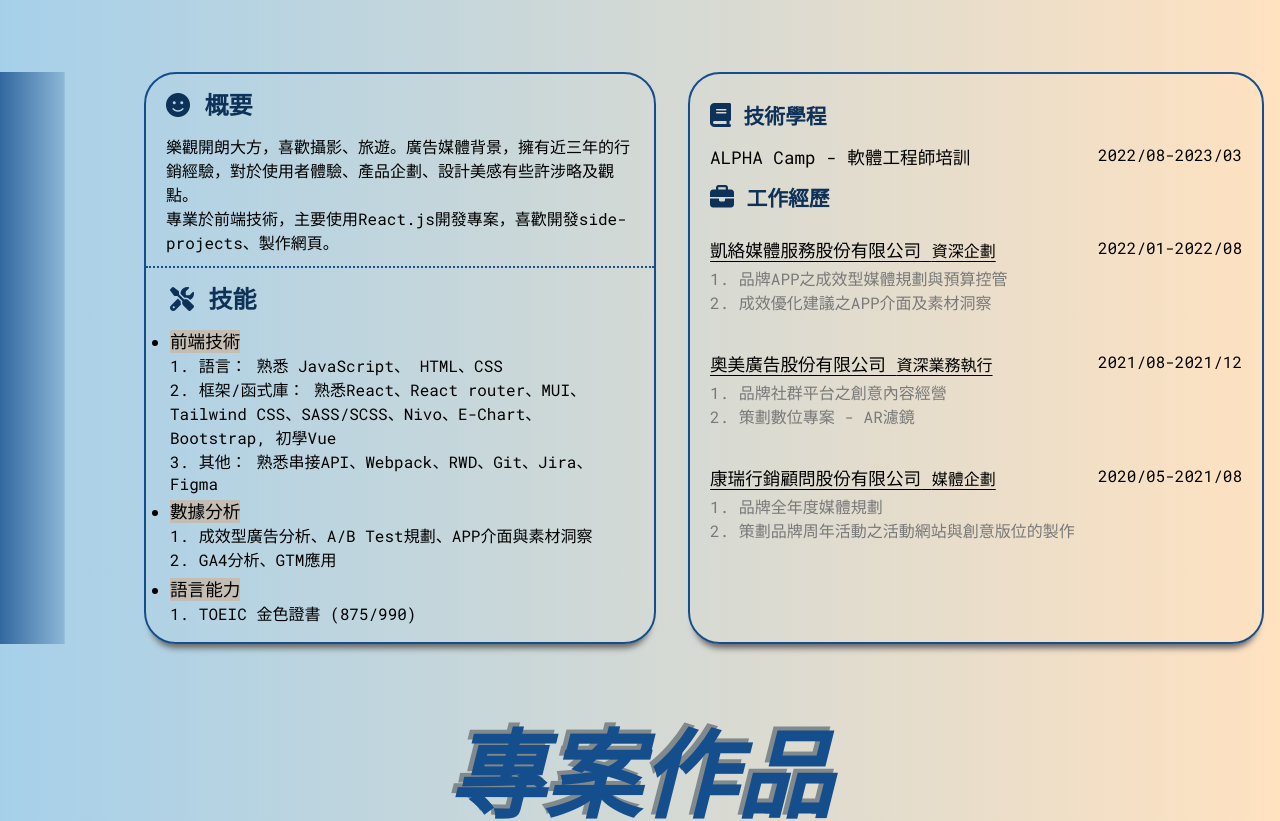
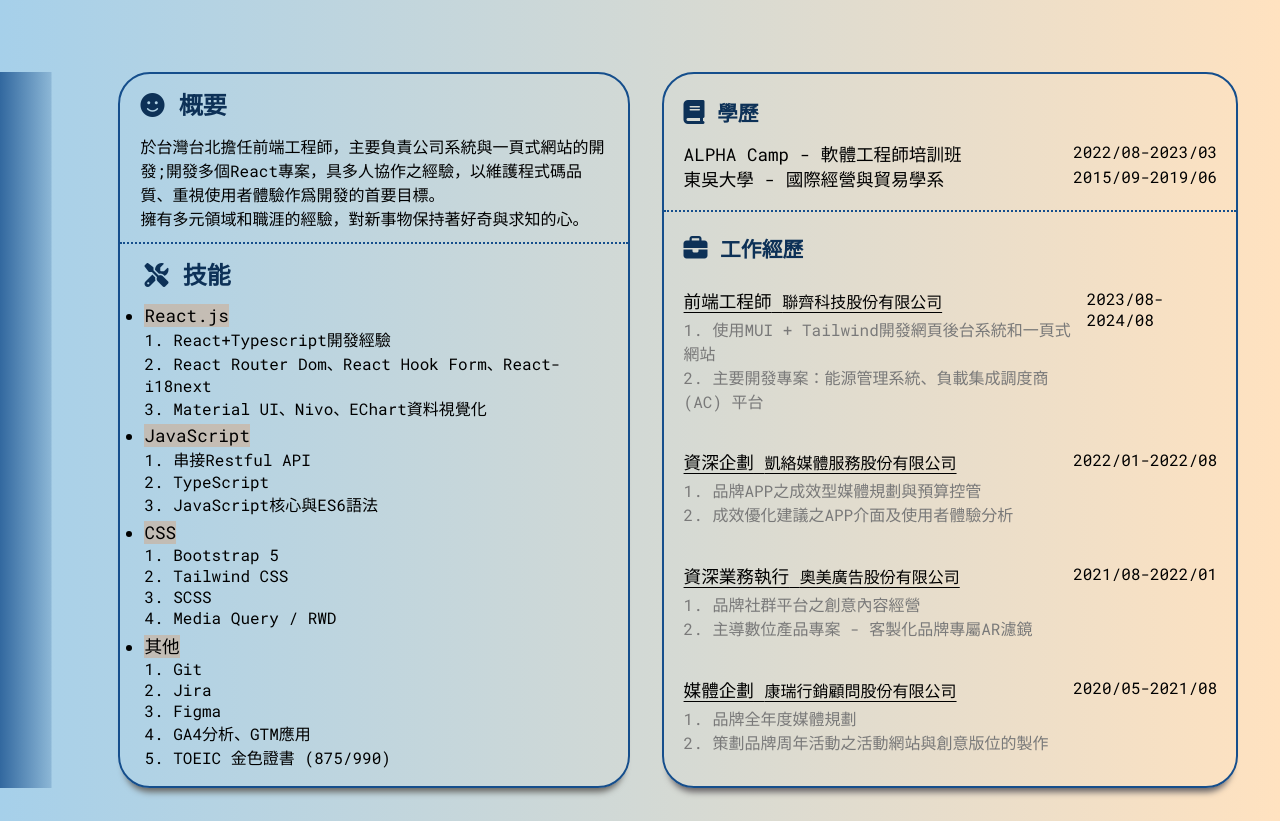
Before and after one commit to cching01099/myportfolio, a React (Create React App) app: page / in a window 1280 px wide. Shown: the part 953-1774 px from the top of the page. Built offline with nearby package versions, Linux system fonts and the light colour scheme.

Commit message:
feat: update About page contents

```diff
--- a/src/components/About.tsx
+++ b/src/components/About.tsx
@@ -1,4 +1,4 @@
-import React from "react";
+import React, {useMemo} from "react";
 import {useTranslation} from "react-i18next";
 
 type Data = {
@@ -15,6 +15,14 @@ const About:React.FunctionComponent = () => {
 
   const data:Data[] = [
       {
+          id: "0",
+          period: "2023/08-2024/08",
+          company:  t("about_work_company"),
+          position: t("about_work_position"),
+          desc:  t("about_work_desc"),
+          desc_2:  t("about_work_desc2"),
+      },
+    {
       id: "1",
       period: "2022/01-2022/08",
       company:  t("about_work_1_company"),
@@ -24,7 +32,7 @@ const About:React.FunctionComponent = () => {
     },
     {
       id: "2",
-      period: "2021/08-2021/12",
+      period: "2021/08-2022/01",
       company:  t("about_work_2_company"),
       position: t("about_work_2_position"),
       desc:  t("about_work_2_desc"),
@@ -44,8 +52,8 @@ const About:React.FunctionComponent = () => {
       <div className="section_title">
         <h1>{t("about")}</h1>
       </div>
-      <div className="section_container">
-        <div className="shape"></div>
+      <div className="section_container" >
+        <div className="shape" style={{width:"8%"}}></div>
         <div className="info">
           <div className="summary">
             <h3>
@@ -62,36 +70,53 @@ const About:React.FunctionComponent = () => {
             </h3>
               <ul className="skill">
                   <li>
-                <span> {t("about_frontEnd")} </span> <br />
-                1.  {t("about_frontEnd_desc_1")} <br />
-                2. {t("about_frontEnd_desc_2")} <br />
-                3. {t("about_frontEnd_desc_3")}
+                      <span> {t("about_react")} </span> <br/>
+                      1. {t("about_react_desc_1")} <br/>
+                      2. {t("about_react_desc_2")} <br/>
+                      3. {t("about_react_desc_3")}
                   </li>
                   <li>
-                <span>{t("about_dataAnalysis")}</span> <br/>
-                1. {t("about_dataAnalysis_desc_1")} <br/>
-                2. {t("about_dataAnalysis_desc_2")}  <br/>
+                      <span>{t("about_js")}</span> <br/>
+                      1. {t("about_js_desc_1")} <br/>
+                      2. {t("about_js_desc_2")} <br/>
+                      3. {t("about_js_desc_3")}
                   </li>
                   <li>
-                <span>{t("about_languageAbility")} </span>
-                <br/>
-                1. {t("about_languageAbility_desc")}
+                      <span>{t("about_css")}</span> <br/>
+                      1. {t("about_css_desc_1")} <br/>
+                      2. {t("about_css_desc_2")} <br/>
+                      3. {t("about_css_desc_3")} <br/>
+                      4. {t("about_css_desc_4")} <br/>
+                  </li>
+                  <li>
+                      <span>{t("about_others")}</span> <br/>
+                      1. {t("about_others_desc_1")} <br/>
+                      2. {t("about_others_desc_2")} <br/>
+                      3. {t("about_others_desc_3")} <br/>
+                      4. {t("about_others_desc_4")} <br/>
+                      5. {t("about_others_desc_5")} <br/>
                   </li>
               </ul>
           </div>
         </div>
-        <div className="experience">
-       <div className="learning">
+          <div className="experience" style={{padding:"0"}}>
+              <div className="learning" style={{padding: "0.6rem 1.2rem 1.2rem 1.2rem",borderBottom:`2px dotted rgb(21, 78, 140)`}}>
                   <h3>
                       <i className="fa-solid fa-book"></i>
                       <span> {t("about_learning")}</span>
                   </h3>
                   <div className="details">
-                         <p className="description">{t("about_learning_desc")}</p>
+                      <p className="description">{t("about_learning_desc_1")}</p>
                       <span className="period">2022/08-2023/03</span>
+
+                  </div>
+                  <div className="details">
+                      <p className="description">{t("about_learning_desc_2")}</p>
+                      <span className="period">2015/09-2019/06</span>
+
                   </div>
               </div>
-           <div className="works">
+              <div className="works" style={{padding: "0.4rem 1.2rem"}}>
                   <h3>
                       <i className="fa-solid fa-briefcase"></i>
                       <span> {t("about_works")}</span>
@@ -104,7 +129,7 @@ const About:React.FunctionComponent = () => {
                   </div>
                   <div className="content">
                    <p className="company">
-                      {d.company} <span className="position">{d.position}</span>
+                      {d.position} <span className="position">{d.company}</span>
                     </p>
                     <p className="description">
                       1. {d.desc} <br />
--- a/src/locale/en/strings.json
+++ b/src/locale/en/strings.json
@@ -12,21 +12,36 @@
   "home_typewriter_3": " An Adventurer",
   "home_typewriter_4": " A Bagel lover",
   "about_summary": "Summary",
-  "about_summary_desc_1": " With advertising and media background, like to learn new things,challenge myself, have my own perspective on aesthetics and user experience.",
-  "about_summary_desc_2": "Currently focus on research in the front-end field,and mainly use React.js for web development and design.",
+  "about_summary_desc_1": "Currently works as a front-end engineer in Taipei, Taiwan, mainly responsible for the development of company systems and one-page websites by using React.js.",
+  "about_summary_desc_2": "I have gained a lot of experience in diversified industries and professional roles over the years, and always embrace work challenges with a positive attitude and curiosity.",
   "about_skills": "Skills",
-  "about_frontEnd": "Front End",
-  "about_frontEnd_desc_1": "Languages： Familiar with JavaScript、 HTML、CSS",
-  "about_frontEnd_desc_2": "Framework/Library： Familiar with React、React router、MUI、Tailwind CSS、SASS/SCSS、Nivo、E-Chart、Bootstrap, Beginner in Vue",
-  "about_frontEnd_desc_3": "Others： Familiar with using axios to get API、Webpack、RWD、Git、Jira、Figma",
-  "about_dataAnalysis": "Data Analysis",
-  "about_dataAnalysis_desc_1": "Performance-based advertising analysis、A/B Test planning、APP interface and material insights",
-  "about_dataAnalysis_desc_2": "GA4 analysis、GTM application",
-  "about_languageAbility": "Language Ability",
-  "about_languageAbility_desc": "TOEIC Gold Certificate (875/990)",
-  "about_learning": "Coding Boot Camp",
-  "about_learning_desc": " ALPHA Camp - Foundation Course of Online Web Development Track,specialize in Front-end-Course",
+  "about_react": "React.js",
+  "about_react_desc_1": "React+Typescript development",
+  "about_react_desc_2": "React Router Dom、React Hook Form、React-i18next",
+  "about_react_desc_3": "Material UI、Nivo、EChart",
+  "about_js": "JavaScript",
+  "about_js_desc_1": "implement Restful API",
+  "about_js_desc_2": "TypeScript",
+  "about_js_desc_3": "ES6",
+  "about_css": "CSS",
+  "about_css_desc_1": "Bootstrap 5",
+  "about_css_desc_2": "Tailwind CSS ",
+  "about_css_desc_3": "SCSS",
+  "about_css_desc_4": "Media Query / RWD",
+  "about_others": "Others",
+  "about_others_desc_1": "Git",
+  "about_others_desc_2": "Jira",
+  "about_others_desc_3": "Figma",
+  "about_others_desc_4": "GA4、GTM",
+  "about_others_desc_5":"TOEIC Gold Certificate (875/990)",
+  "about_learning": "Education",
+  "about_learning_desc_1": " ALPHA Camp - Foundation Course of Online Web Development Track,specialize in Front-end-Course",
+  "about_learning_desc_2": "Soochow University, majored in International Business",
   "about_works": " Work Experience",
+  "about_work_company": "Next Drive",
+  "about_work_position": "Frontend Engineer",
+  "about_work_desc": "Use MUI + Tailwind to develop platform systems and one-site landing pages",
+  "about_work_desc2": "Mainly Projects：EneSense、Aggregation Coordinator Platform、App-webview",
   "about_work_1_company": "Carat Media Taiwan Ltd.",
   "about_work_1_position": "Senior Planner",
   "about_work_1_desc": "Media planning and budget allocation for APP Performance",
--- a/src/locale/zh-TW/strings.json
+++ b/src/locale/zh-TW/strings.json
@@ -12,29 +12,44 @@
   "home_typewriter_3": " 愛冒險愛旅行",
   "home_typewriter_4": " 貝果愛好者",
   "about_summary": "概要",
-  "about_summary_desc_1": "樂觀開朗大方，喜歡攝影、旅遊。廣告媒體背景，擁有近三年的行銷經驗，對於使用者體驗、產品企劃、設計美感有些許涉略及觀點。",
-  "about_summary_desc_2": "專業於前端技術，主要使用React.js開發專案，喜歡開發side-projects、製作網頁。",
+  "about_summary_desc_1": "於台灣台北擔任前端工程師，主要負責公司系統與一頁式網站的開發;開發多個React專案，具多人協作之經驗，以維護程式碼品質、重視使用者體驗作爲開發的首要目標。",
+  "about_summary_desc_2": "擁有多元領域和職涯的經驗，對新事物保持著好奇與求知的心。",
   "about_skills": "技能",
-  "about_frontEnd": "前端技術",
-  "about_frontEnd_desc_1": "語言： 熟悉 JavaScript、 HTML、CSS",
-  "about_frontEnd_desc_2": "框架/函式庫： 熟悉React、React router、MUI、Tailwind CSS、SASS/SCSS、Nivo、E-Chart、Bootstrap, 初學Vue",
-  "about_frontEnd_desc_3": "其他： 熟悉串接API、Webpack、RWD、Git、Jira、Figma",
-  "about_dataAnalysis": "數據分析",
-  "about_dataAnalysis_desc_1": "成效型廣告分析、A/B Test規劃、APP介面與素材洞察",
-  "about_dataAnalysis_desc_2": "GA4分析、GTM應用",
-  "about_languageAbility": "語言能力",
-  "about_languageAbility_desc": "TOEIC 金色證書 (875/990)",
-  "about_learning": "技術學程",
-  "about_learning_desc": "ALPHA Camp - 軟體工程師培訓",
+  "about_react": "React.js",
+  "about_react_desc_1": "React+Typescript開發經驗",
+  "about_react_desc_2": "React Router Dom、React Hook Form、React-i18next",
+  "about_react_desc_3": "Material UI、Nivo、EChart資料視覺化",
+  "about_js": "JavaScript",
+  "about_js_desc_1": "串接Restful API",
+  "about_js_desc_2": "TypeScript",
+  "about_js_desc_3": "JavaScript核心與ES6語法",
+  "about_css": "CSS",
+  "about_css_desc_1": "Bootstrap 5",
+  "about_css_desc_2": "Tailwind CSS ",
+  "about_css_desc_3": "SCSS",
+  "about_css_desc_4": "Media Query / RWD",
+  "about_others": "其他",
+  "about_others_desc_1": "Git",
+  "about_others_desc_2": "Jira",
+  "about_others_desc_3": "Figma",
+  "about_others_desc_4": "GA4分析、GTM應用",
+  "about_others_desc_5":"TOEIC 金色證書 (875/990)",
+  "about_learning": "學歷",
+  "about_learning_desc_1": "ALPHA Camp - 軟體工程師培訓班",
+  "about_learning_desc_2": "東吳大學 - 國際經營與貿易學系",
   "about_works": "工作經歷",
+  "about_work_company": "聯齊科技股份有限公司",
+  "about_work_position": "前端工程師",
+  "about_work_desc": "使用MUI + Tailwind開發網頁後台系統和一頁式網站",
+  "about_work_desc2": "主要開發專案：能源管理系統、負載集成調度商(AC) 平台",
   "about_work_1_company": "凱絡媒體服務股份有限公司",
   "about_work_1_position": "資深企劃",
   "about_work_1_desc": "品牌APP之成效型媒體規劃與預算控管",
-  "about_work_1_desc2": "成效優化建議之APP介面及素材洞察",
+  "about_work_1_desc2": "成效優化建議之APP介面及使用者體驗分析",
   "about_work_2_company": "奧美廣告股份有限公司",
   "about_work_2_position": "資深業務執行",
   "about_work_2_desc": "品牌社群平台之創意內容經營",
-  "about_work_2_desc2": "策劃數位專案 - AR濾鏡",
+  "about_work_2_desc2": "主導數位產品專案 - 客製化品牌專屬AR濾鏡",
   "about_work_3_company": "康瑞行銷顧問股份有限公司",
   "about_work_3_position": "媒體企劃",
   "about_work_3_desc": "品牌全年度媒體規劃",
--- a/src/styles/_about.scss
+++ b/src/styles/_about.scss
@@ -4,14 +4,12 @@ div#about {
     flex-direction: row;
     width: 100%;
     div.shape {
-      margin: 2rem 0;
-      width: 10%;
       background: linear-gradient(
-        to right,
-        rgba(21, 78, 140, 0.8) 0,
-        rgba(21, 78, 140, 0.2) 50%,
-        rgba(255, 255, 255, 0) 51%,
-        rgba(255, 255, 255, 0) 100%
+                      to right,
+                      rgba(21, 78, 140, 0.8) 0,
+                      rgba(21, 78, 140, 0.2) 50%,
+                      rgba(255, 255, 255, 0) 51%,
+                      rgba(255, 255, 255, 0) 100%
       );
     }
     div.info {
@@ -20,11 +18,9 @@ div#about {
       border-radius: 2rem;
       box-shadow: 0 10px 6px -6px rgb(103, 102, 99);
       margin: 2rem 1rem;
-      overflow: hidden;
       div.summary {
         border-bottom: 2px dotted $themeColor;
         padding: 0.75rem 1.25rem;
-
         h3 {
           font-size: 1.5rem;
           color: $headlineColor;
@@ -62,25 +58,7 @@ div#about {
       border: 2px solid $themeColor;
       border-radius: 2rem;
       box-shadow: 0 10px 6px -6px rgb(103, 99, 102);
-      padding: 0.75rem 1.25rem;
-
-      h3 {
-        font-size: 1.5rem;
-        color: $headlineColor;
-        padding-top: 0.8rem;
-        span {
-          font-size: 1.3rem;
-        }
-      }
       div.learning {
-        h3 {
-          font-size: 1.5rem;
-          color: $headlineColor;
-          padding-bottom: 0.8rem;
-          span {
-            font-size: 1.3rem;
-          }
-        }
         div.details {
           display: flex;
           flex-direction: row;
@@ -90,6 +68,7 @@ div#about {
           }
         }
       }
+      div.works{
       div.work {
         display: flex;
         flex-direction: row-reverse;
@@ -112,7 +91,7 @@ div#about {
             font-size: 1rem;
           }
         }
-      }
+      }}
     }
   }
 }
```
Lines whose indentation alone changed are shown as unchanged.
